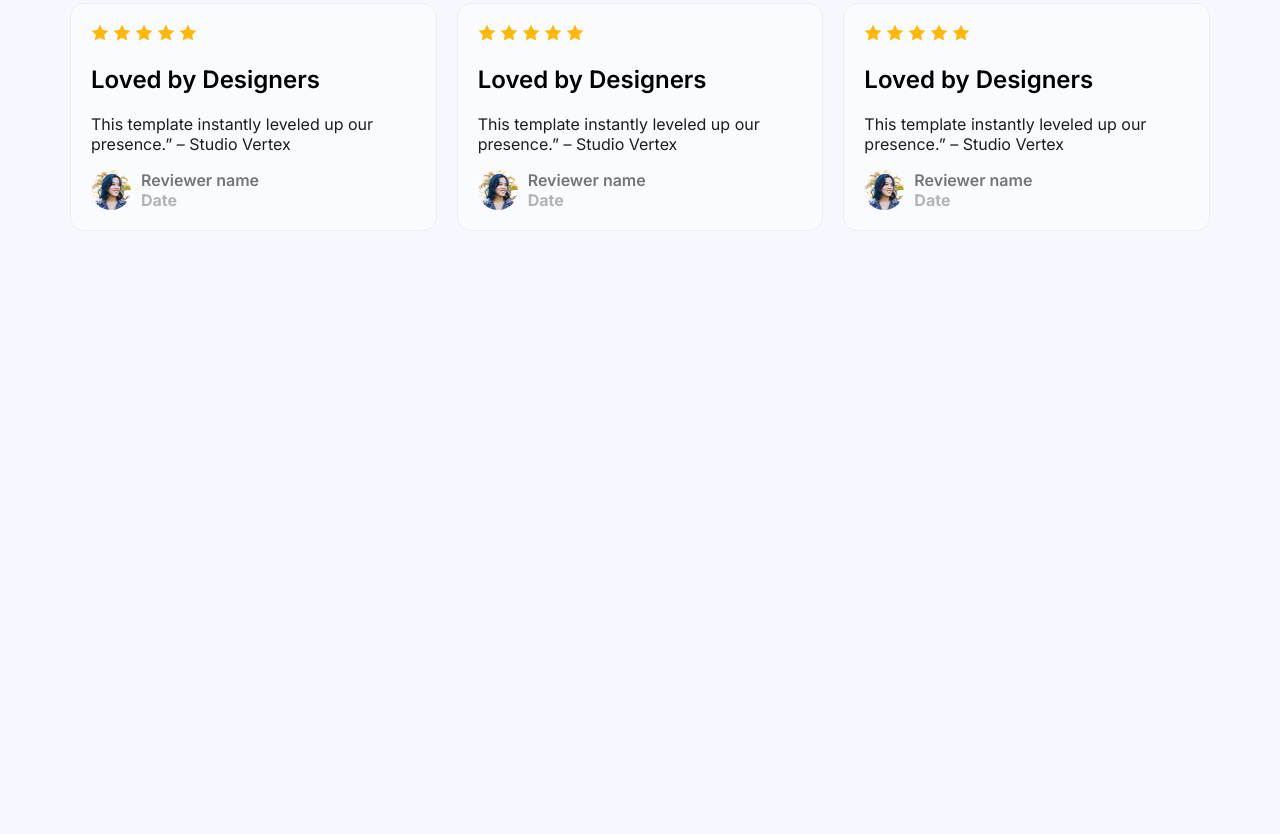
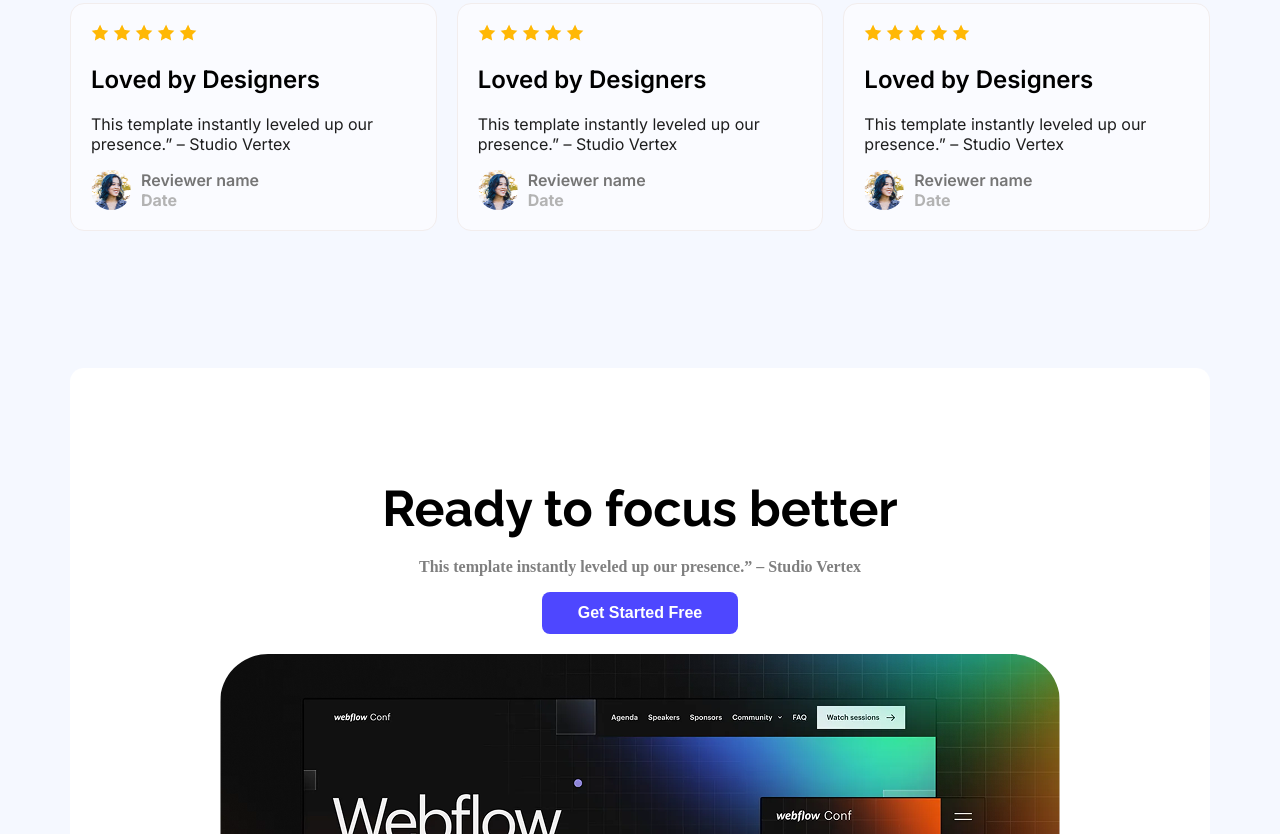
Before and after one commit to Shafiq0047/Web.Dev-First-Assignment, a plain HTML site: page index.html in a window 1280 px wide. Shown: the part 1966-2800 px from the top of the page. Before the commit the page ends 2334 px from the top, so only its background shows below. Drawn offline with Linux system fonts and the light colour scheme.

Commit message:
focus section complete

```diff
--- a/index.html
+++ b/index.html
@@ -29,7 +29,7 @@
                 </h1>
             </div>
             <div class="website-btn">
-                <button class="primary-btn">Stay Focused</button>
+                <button class="primary-btn sign-btn">Stay Focused</button>
             </div>
         </div>
     </header>
@@ -38,7 +38,7 @@
             <div>
                 <h2 class="action-title raleway-secondary">See It in Action</h2>
                 <p class="action-description raleway-secondary">Explore the live preview and imagine your brand in this bold new look.</p>
-                <button class="primary-btn">Launch Live Preview</button>
+                <button class="primary-btn sign-btn">Launch Live Preview</button>
             </div>
             <div class="action-img">
                 <img src="Assets/wc-mini.png" alt="">
@@ -124,6 +124,14 @@
                 </div>
             </div>
         </section>
+        <section class="focus-section">
+            <h2 class="focus-title raleway-secondary">Ready to focus better</h2>
+            <h3 class="focus-description ">This template instantly leveled up our presence.” – Studio Vertex</h3>
+            <button class="primary-btn sign-btn">Get Started Free</button>
+            <div class="focus-img">
+                <img src="Assets/wc-big.png" alt="">
+            </div>
+        </section>
     </main>
 </body>
 </html>
--- a/styles/style.css
+++ b/styles/style.css
@@ -32,6 +32,10 @@ body{
     background-color: rgba(78, 71, 255, 1) ;
     color: white;
 }
+.sign-btn{
+    font-size: 16px;
+    font-weight: 700;
+}
 
 /* nav section styles */
 
@@ -44,10 +48,7 @@ body{
 .nav-logo h2{
     font-size: 34px;
 }
-.sign-btn{
-    font-size: 16px;
-    font-weight: 700;
-}
+
 /* website details styles */
 .website-details{
     display: flex;
@@ -184,3 +185,34 @@ body{
     font-size: 16px;
     color: rgba(179, 179, 179, 1);
 }
+
+/* Focus section styles */
+
+
+.focus-section{
+    display: flex;
+    align-items: center;
+    margin: 0 auto;
+    flex-direction: column;
+    background-color: white;
+    max-width: 1140px;
+    border-radius: 14px;
+    padding: 70px 0;
+}
+.focus-title{
+    font-size: 50px;
+    font-weight: 700;
+    margin-bottom: 0;
+}
+.focus-description{
+    margin-top: 20px;
+    font-size: 16px;
+    color: rgba(0, 0, 0, 0.5);
+}
+.focus-img{
+    margin-top: 20px;
+    margin-top: 20px;
+}
+.focus-img img{
+    border-radius: 48px;
+}
```
